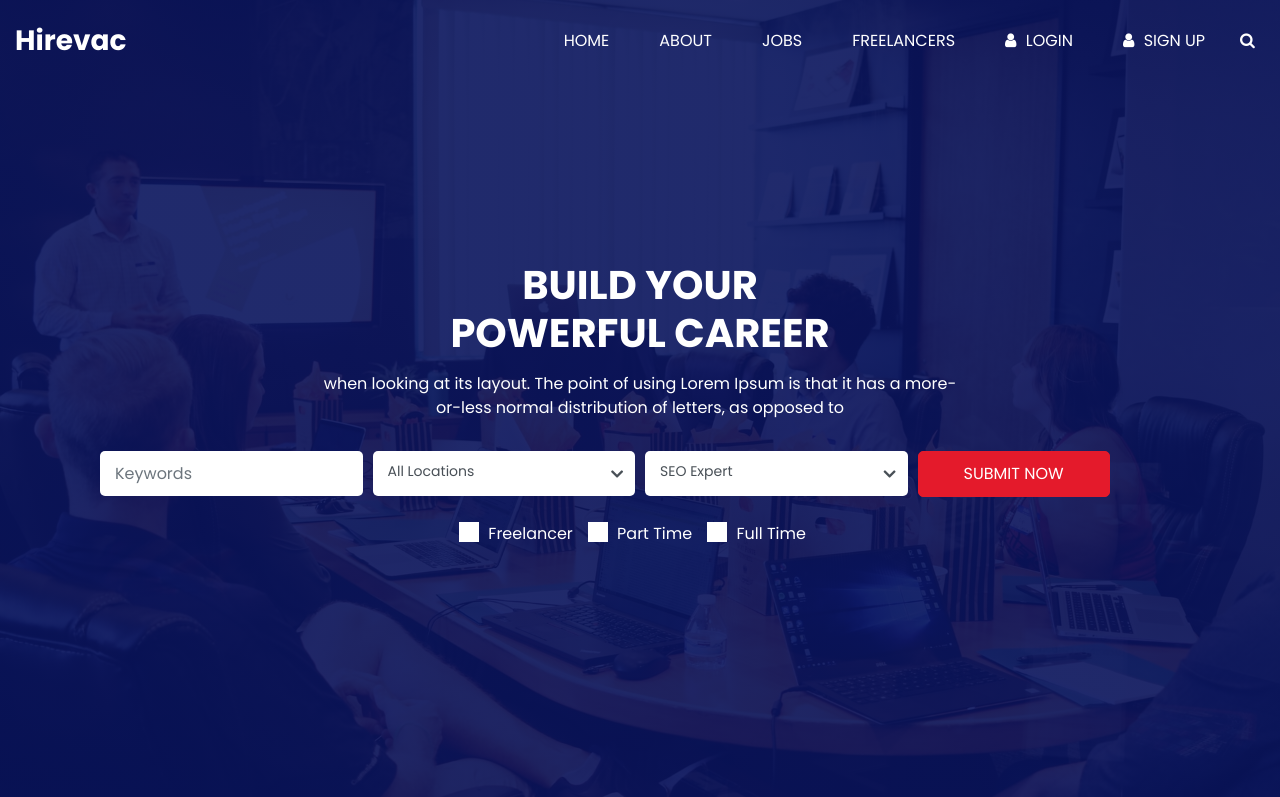
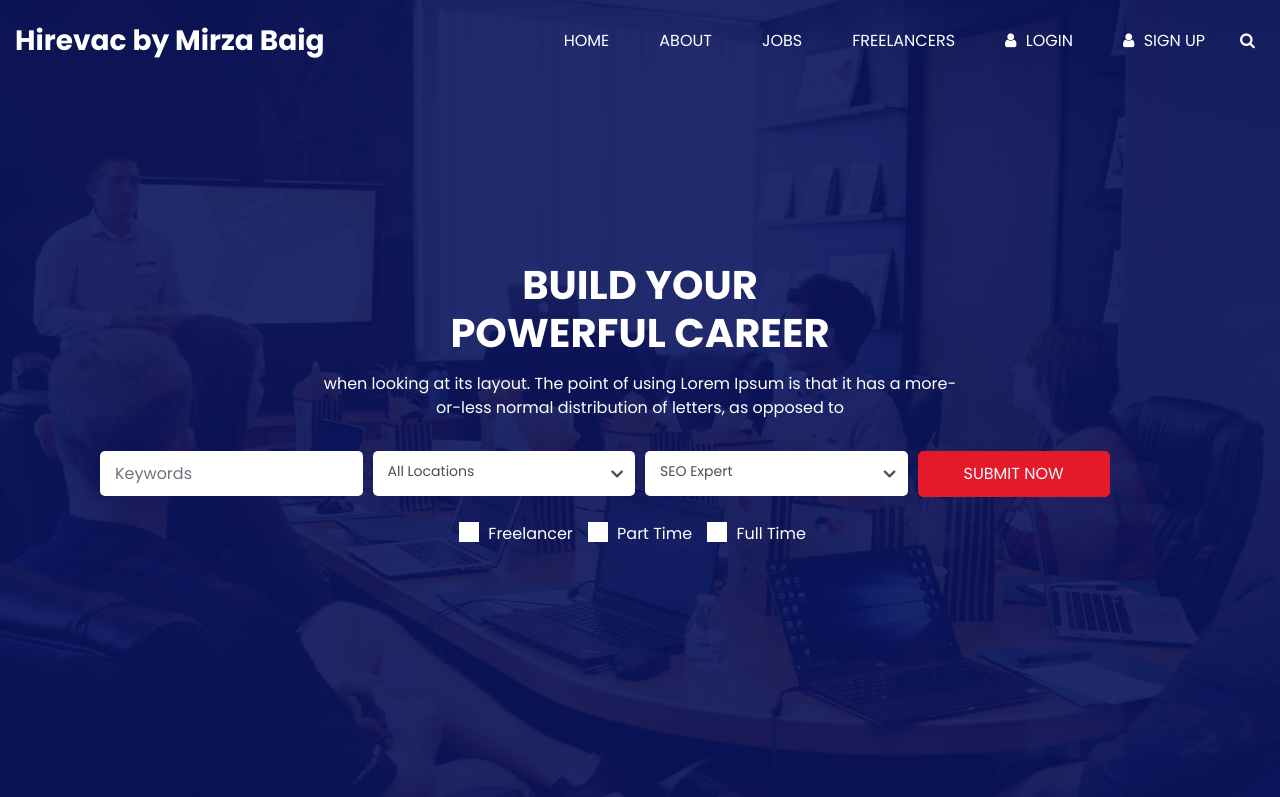
Before and after one commit to mirza835/Github_Jenkins_Sonarqube1, a plain HTML site: page index.html in a window 1280 px wide. Shown: the top 797 px of the page. Drawn offline with nearby package versions, Linux system fonts and the light colour scheme.

Commit message:
Update index.html

```diff
--- a/index.html
+++ b/index.html
@@ -42,7 +42,7 @@
         <nav class="navbar navbar-expand-lg custom_nav-container ">
           <a class="navbar-brand" href="index.html">
             <span>
-              Hirevac
+              Hirevac by Mirza Baig
             </span>
           </a>
 
```
